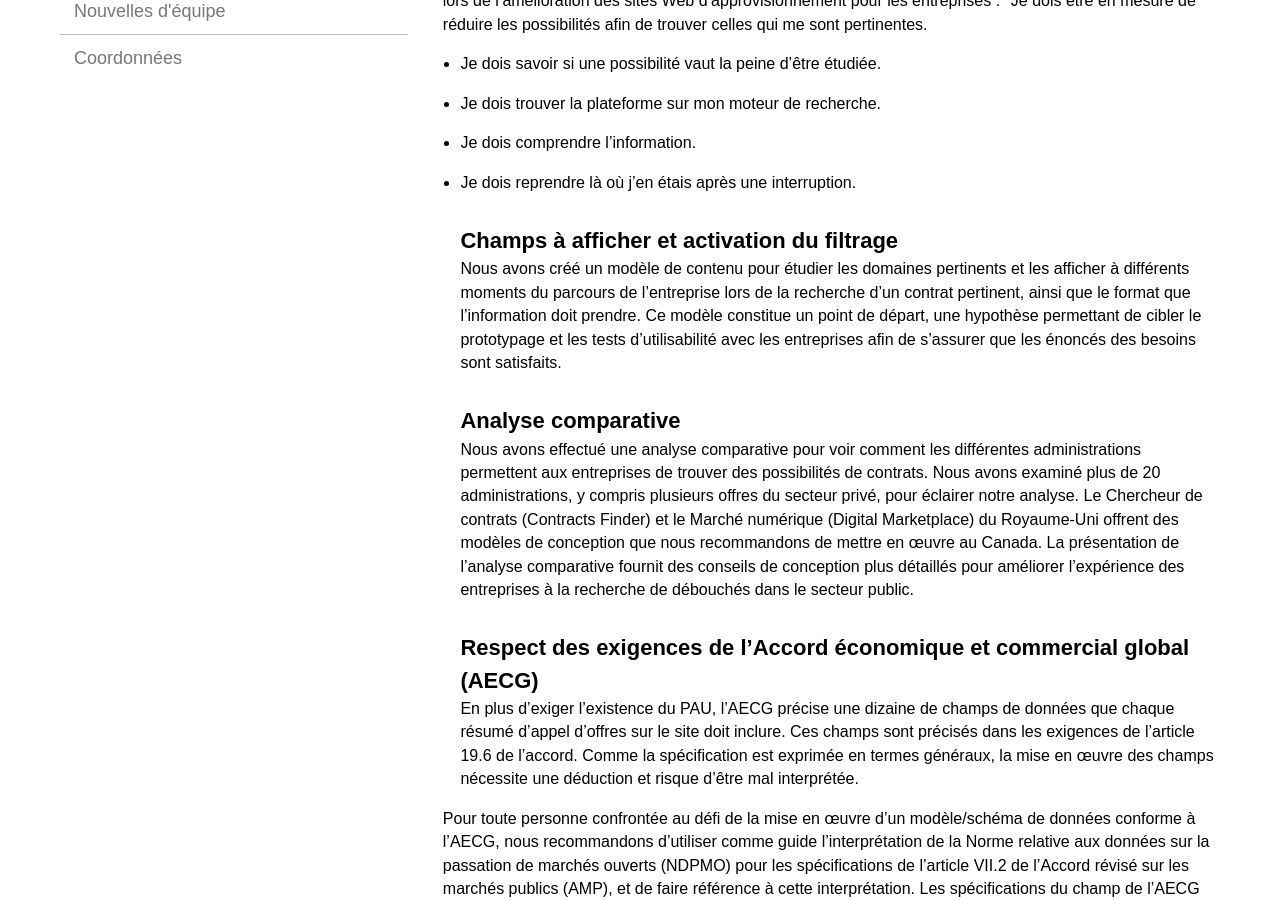
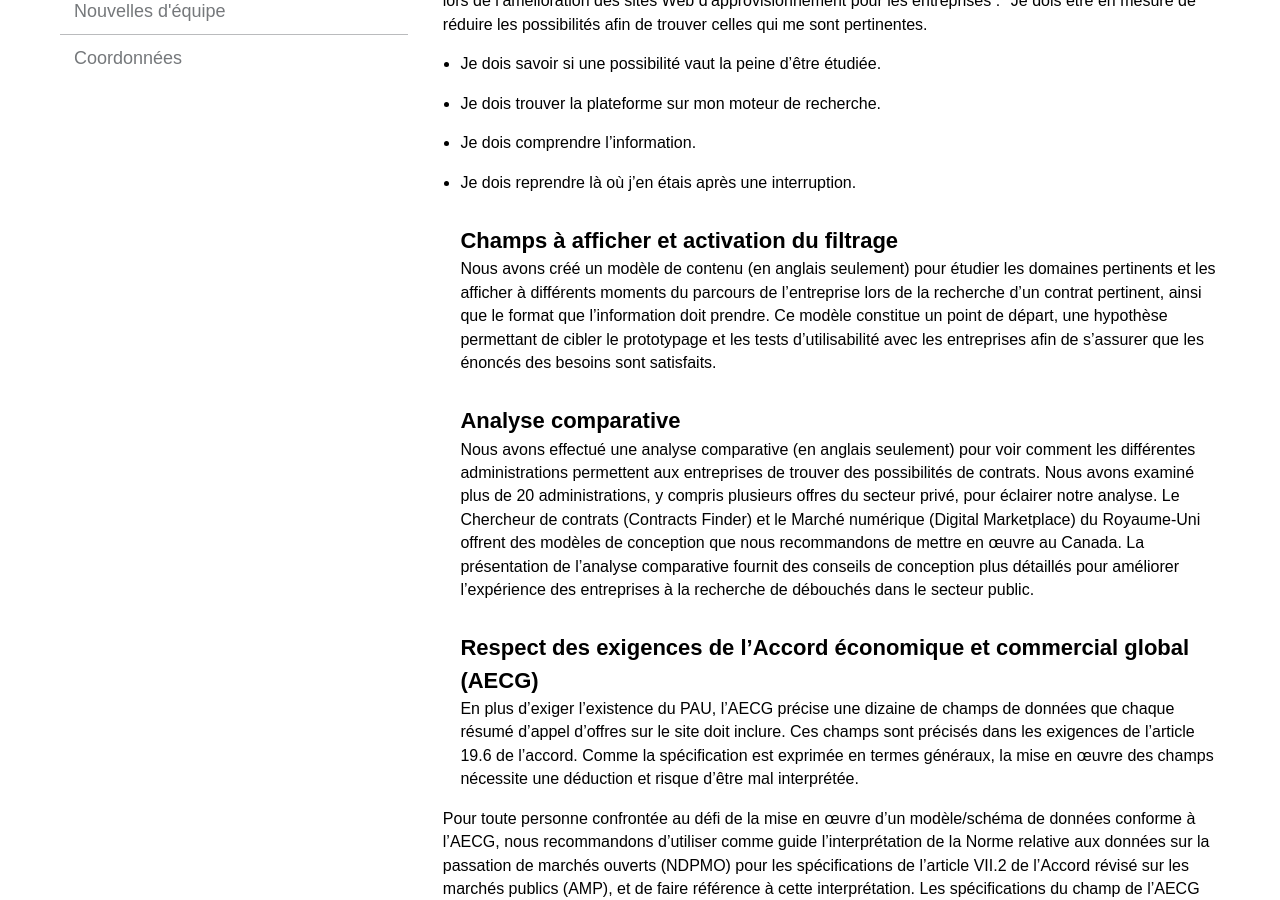
Before and after one commit to cds-snc/pspc-documentation, a Jekyll site: the page built from _pages/fr/fr-moving-forward.md, in a window 1280 px wide and 900 px high, scrolled down 486 px. Built offline with Jekyll 4.4.1, drawn with Linux system fonts in a browser that asks for light colours.

Commit message:
Update fr-moving-forward.md

```diff
--- a/_pages/fr/fr-moving-forward.md
+++ b/_pages/fr/fr-moving-forward.md
@@ -14,9 +14,9 @@ Nous avons synthétisé les résultats de l’étude des journaux de bord sous f
 * Je dois comprendre l’information.
 * Je dois reprendre là où j’en étais après une interruption.
 ## Champs à afficher et activation du filtrage
-Nous avons créé un modèle de contenu pour étudier les domaines pertinents et les afficher à différents moments du parcours de l’entreprise lors de la recherche d’un contrat pertinent, ainsi que le format que l’information doit prendre. Ce modèle constitue un point de départ, une hypothèse permettant de cibler le prototypage et les tests d’utilisabilité avec les entreprises afin de s’assurer que les énoncés des besoins sont satisfaits.
+Nous avons créé un modèle de contenu (en anglais seulement) pour étudier les domaines pertinents et les afficher à différents moments du parcours de l’entreprise lors de la recherche d’un contrat pertinent, ainsi que le format que l’information doit prendre. Ce modèle constitue un point de départ, une hypothèse permettant de cibler le prototypage et les tests d’utilisabilité avec les entreprises afin de s’assurer que les énoncés des besoins sont satisfaits.
 ## Analyse comparative
-Nous avons effectué une analyse comparative pour voir comment les différentes administrations permettent aux entreprises de trouver des possibilités de contrats. Nous avons examiné plus de 20 administrations, y compris plusieurs offres du secteur privé, pour éclairer notre analyse. Le Chercheur de contrats (Contracts Finder) et le Marché numérique (Digital Marketplace) du Royaume-Uni offrent des modèles de conception que nous recommandons de mettre en œuvre au Canada. La présentation de l’analyse comparative fournit des conseils de conception plus détaillés pour améliorer l’expérience des entreprises à la recherche de débouchés dans le secteur public.
+Nous avons effectué une analyse comparative (en anglais seulement) pour voir comment les différentes administrations permettent aux entreprises de trouver des possibilités de contrats. Nous avons examiné plus de 20 administrations, y compris plusieurs offres du secteur privé, pour éclairer notre analyse. Le Chercheur de contrats (Contracts Finder) et le Marché numérique (Digital Marketplace) du Royaume-Uni offrent des modèles de conception que nous recommandons de mettre en œuvre au Canada. La présentation de l’analyse comparative fournit des conseils de conception plus détaillés pour améliorer l’expérience des entreprises à la recherche de débouchés dans le secteur public.
 ## Respect des exigences de l’Accord économique et commercial global (AECG)
 En plus d’exiger l’existence du PAU, l’AECG précise une dizaine de champs de données que chaque résumé d’appel d’offres sur le site doit inclure. Ces champs sont précisés dans les exigences de l’article 19.6 de l’accord. Comme la spécification est exprimée en termes généraux, la mise en œuvre des champs nécessite une déduction et risque d’être mal interprétée.
 
```
